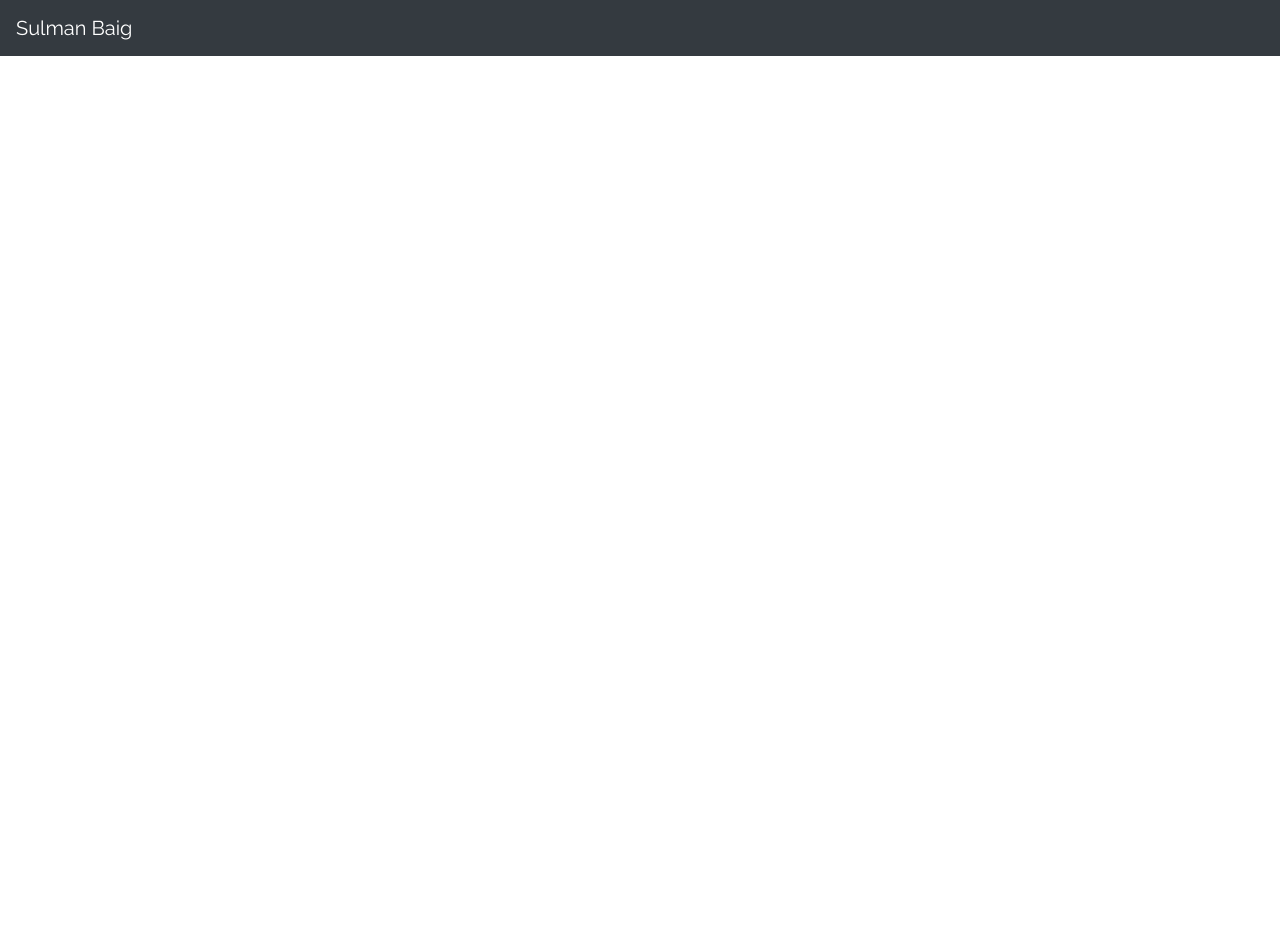
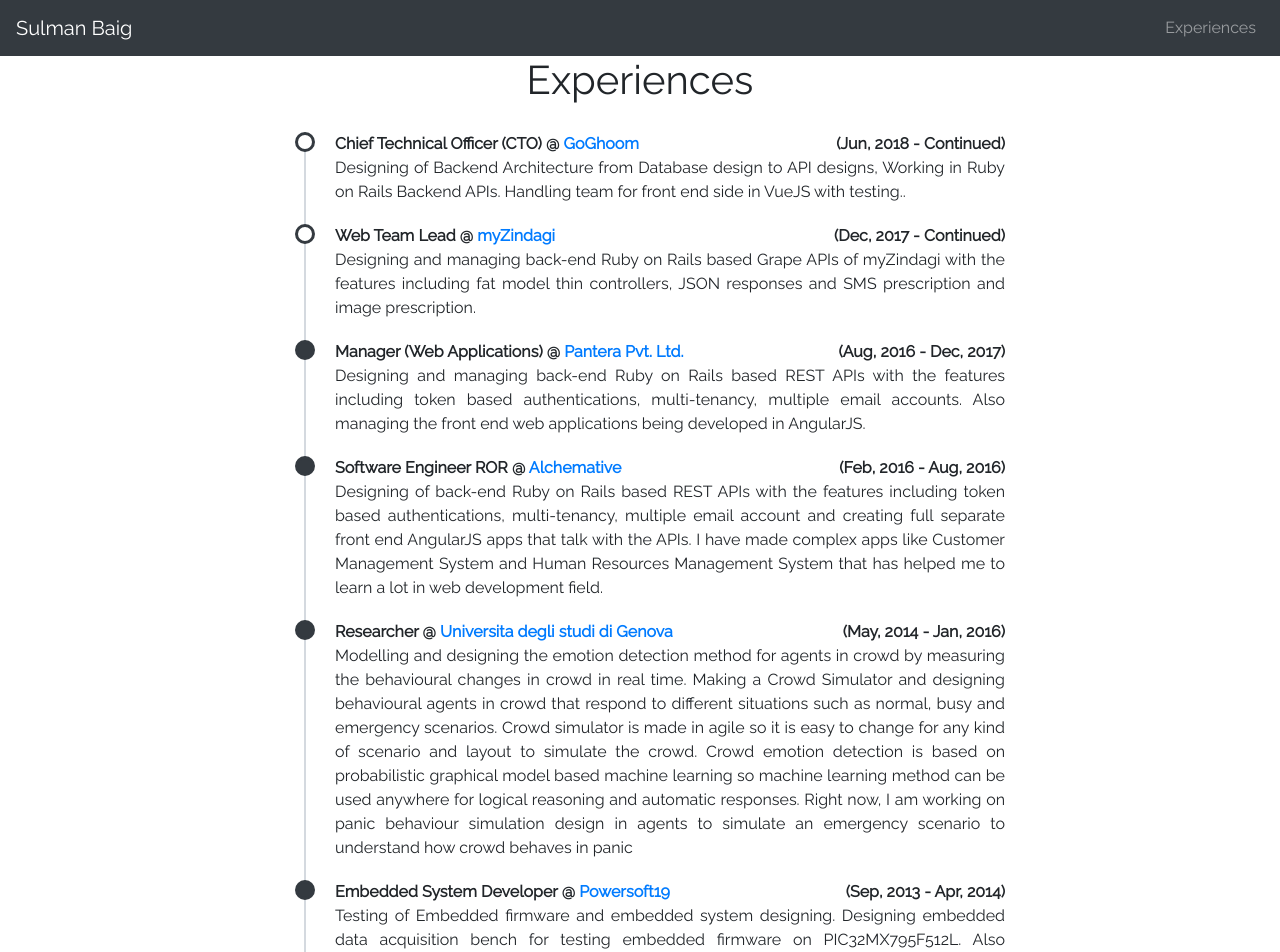
Before and after one commit to sulmanweb/sulman-ui, a Nuxt app: page /experiences in a window 1280 px wide. Before the commit this address had no page. Shown: the top 952 px of the page. Before the commit the page ends 800 px from the top, so only its background shows below. Built offline with nearby package versions, Linux system fonts and the light colour scheme.

Commit message:
Adding experiences page

```diff
--- a/components/NavBar.vue
+++ b/components/NavBar.vue
@@ -9,12 +9,12 @@
       <b-collapse is-nav id="nav_collapse">
 
         <b-navbar-nav>
-          <!--<b-nav-item href="#">Link</b-nav-item>-->
+
         </b-navbar-nav>
 
         <!-- Right aligned nav items -->
         <b-navbar-nav class="ml-auto">
-
+          <b-nav-item href="/experiences">Experiences</b-nav-item>
           <!--<b-nav-item-dropdown right>-->
           <!--&lt;!&ndash; Using button-content slot &ndash;&gt;-->
           <!--<template slot="button-content">-->
--- /dev/null
+++ b/pages/experiences/index.vue
@@ -0,0 +1,138 @@
+<template>
+  <section id="experiences">
+    <h1 class="text-center">Experiences</h1>
+    <div class="container mt-6 mb-6">
+      <div class="row">
+        <div class="col-md-8 offset-md-2">
+          <ul class="timeline">
+            <li class="active-before">
+              <strong>Chief Technical Officer (CTO) @ <a target="_blank" href="http://goghoom.com/">GoGhoom</a>
+                <a href="#" class="float-right date">(Jun, 2018 - Continued)</a></strong>
+              <p>Designing of Backend Architecture from Database design to API designs, Working in Ruby on Rails Backend
+                APIs. Handling team for front end side in VueJS with testing..</p>
+            </li>
+            <li class="active-before">
+              <strong>Web Team Lead @ <a target="_blank" href="https://www.linkedin.com/company/zindagi-health/">myZindagi</a>
+                <a href="#" class="float-right date">(Dec, 2017 - Continued)</a></strong>
+              <p>Designing and managing back-end Ruby on Rails based Grape APIs of myZindagi with the features including
+                fat model thin controllers, JSON responses and SMS prescription and image prescription.</p>
+            </li>
+            <li>
+              <strong>Manager (Web Applications) @ <a target="_blank"
+                                                      href="https://www.linkedin.com/company/pantera-pvt-limited/">Pantera
+                Pvt.
+                Ltd.</a>
+                <a href="#" class="float-right date">(Aug, 2016 - Dec, 2017)</a></strong>
+              <p>Designing and managing back-end Ruby on Rails based REST APIs with the features including token based
+                authentications, multi-tenancy, multiple email accounts. Also managing the front end web applications
+                being developed in AngularJS.</p>
+            </li>
+            <li>
+              <strong>Software Engineer ROR @ <a target="_blank" href="https://www.linkedin.com/company/alchemative/">Alchemative</a>
+                <a href="#" class="float-right date">(Feb, 2016 - Aug, 2016)</a></strong>
+              <p>Designing of back-end Ruby on Rails based REST APIs with the features including token based
+                authentications, multi-tenancy, multiple email account and creating full separate front end AngularJS
+                apps that talk with the APIs. I have made complex apps like Customer Management System and Human
+                Resources Management System that has helped me to learn a lot in web development field. </p>
+            </li>
+            <li>
+              <strong>Researcher @ <a target="_blank"
+                                      href="https://www.linkedin.com/school/universit-degli-studi-di-genova/">Universita
+                degli studi di Genova</a>
+                <a href="#" class="float-right date">(May, 2014 - Jan, 2016)</a></strong>
+              <p>Modelling and designing the emotion detection method for agents in crowd by measuring the behavioural
+                changes in crowd in real time. Making a Crowd Simulator and designing behavioural agents in crowd that
+                respond to different situations such as normal, busy and emergency scenarios. Crowd simulator is made in
+                agile so it is easy to change for any kind of scenario and layout to simulate the crowd.
+                Crowd emotion detection is based on probabilistic graphical model based machine learning so machine
+                learning method can be used anywhere for logical reasoning and automatic responses. Right now, I am
+                working on panic behaviour simulation design in agents to simulate an emergency scenario to understand
+                how crowd behaves in panic</p>
+            </li>
+            <li>
+              <strong>Embedded System Developer @ <a target="_blank"
+                                                     href="https://www.linkedin.com/company/powersoft19/">Powersoft19</a>
+                <a href="#" class="float-right date">(Sep, 2013 - Apr, 2014)</a></strong>
+              <p>Testing of Embedded firmware and embedded system designing. Designing embedded data acquisition bench
+                for testing embedded firmware on PIC32MX795F512L. Also designing various drivers for PIC32 like SPI,
+                WIFI, USART and I2C using MPLAB.</p>
+            </li>
+            <li>
+              <strong>Design &amp; Development Engineer @ <a target="_blank"
+                                                             href="https://www.linkedin.com/company/engineering-connections/">Engineering
+                Connection</a></strong>
+              <strong><a href="#" class="float-right date">(Jun, 2013 - Nov, 2013)</a></strong>
+              <p>Designing, configuring home and industrial automation devices. SMS facility in automation with android,
+                windows 8 and iOS application development.</p>
+            </li>
+            <li>
+              <strong>Summer Intern @ <a target="_blank" href="http://www.ffc.com.pk/">FFC Ltd.</a></strong>
+              <strong><a href="#" class="float-right date">(Jun, 2011 - Sep, 2011)</a></strong>
+              <p>Worked on Power Plant of FFC, Understood the generation, transmission and distribution of
+                electrical energy. Understood the systems of motor control centers, auxiliary control panels and
+                the PLC installed in UREA Handling Plant and DCS & ESD.</p>
+            </li>
+          </ul>
+        </div>
+      </div>
+    </div>
+
+  </section>
+</template>
+
+<script>
+  export default {}
+</script>
+
+<style>
+  .date, .date:hover, .date:visited, .date:active {
+    text-decoration: none;
+    color: #212529;
+  }
+
+  p {
+    text-align: justify;
+  }
+
+  ul.timeline {
+    list-style-type: none;
+    position: relative;
+  }
+
+  ul.timeline:before {
+    content: ' ';
+    background: #d4d9df;
+    display: inline-block;
+    position: absolute;
+    left: 29px;
+    width: 2px;
+    height: 100%;
+    z-index: 400;
+  }
+
+  ul.timeline > li {
+    margin: 20px 0;
+    padding-left: 20px;
+  }
+
+  ul.timeline > li:before {
+    content: ' ';
+    background: #343a40;
+    display: inline-block;
+    position: absolute;
+    border-radius: 50%;
+    border: 3px solid #343a40;
+    left: 20px;
+    width: 20px;
+    height: 20px;
+    z-index: 400;
+  }
+
+  li.active-before::before {
+    background: white !important;
+  }
+
+  li:before {
+    fill: #0c5460 !important;
+  }
+</style>
```
